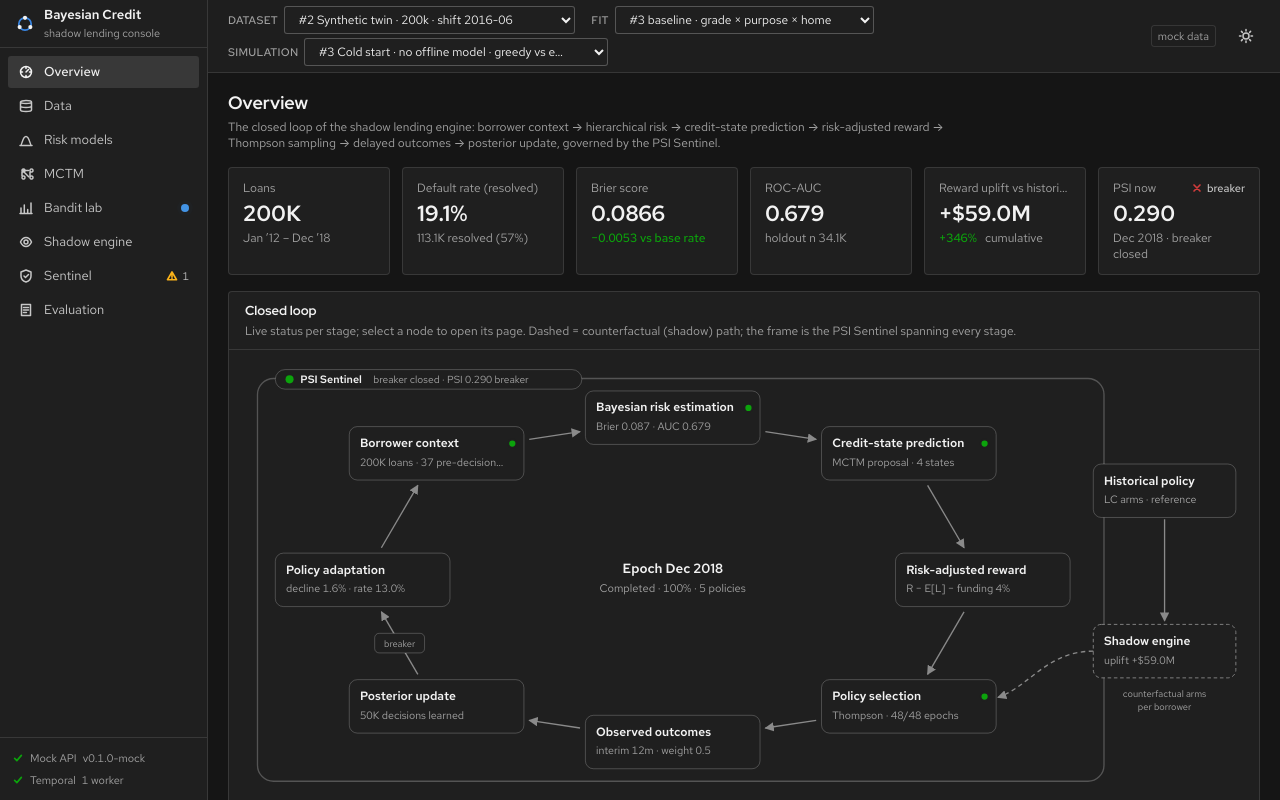
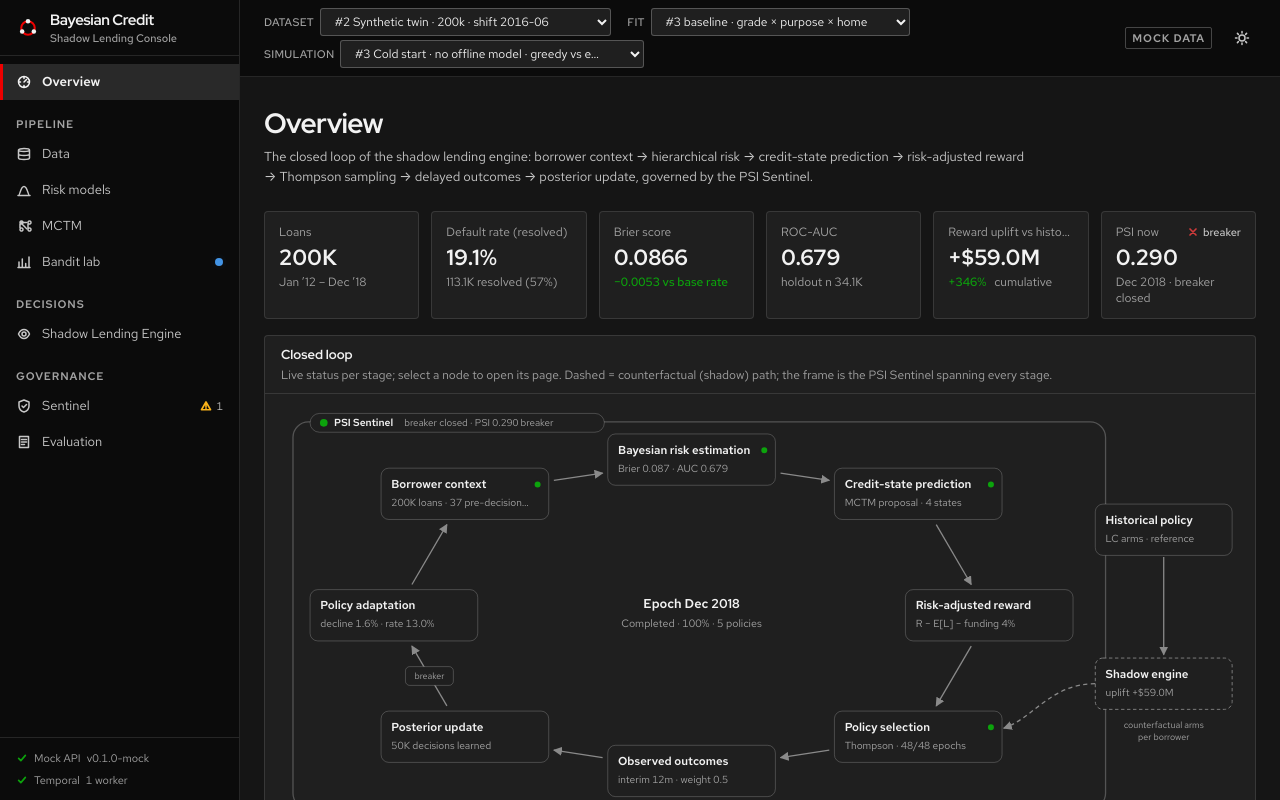
Before and after one commit to mistiusiu/bayesian-credit, a React (Vite) app in the folder frontend/: page / in a window 1280 px wide. Shown: the top 800 px of the page. Built offline with nearby package versions, Linux system fonts and the light colour scheme; a web font is replaced by a local one.

Commit message:
style(layout): Give the console a dark masthead and a Shadow Lending Console brand
Co-Authored-By: Claude Opus 5.5 <noreply@anthropic.com>

```diff
--- a/frontend/index.html
+++ b/frontend/index.html
@@ -4,8 +4,8 @@
     <meta charset="UTF-8" />
     <link rel="icon" type="image/svg+xml" href="/favicon.svg" />
     <meta name="viewport" content="width=device-width, initial-scale=1.0" />
-    <meta name="description" content="Research console for a Bayesian credit-decision shadow lending engine (Two-Stage Beta-Beta, MCTM, contextual Thompson sampling, PSI Sentinel)." />
-    <title>Bayesian Credit · shadow lending console</title>
+    <meta name="description" content="Research console for a Bayesian credit-decision Shadow Lending Engine (Two-Stage Beta-Beta, MCTM, contextual Thompson sampling, PSI Sentinel)." />
+    <title>Bayesian Credit · Shadow Lending Console</title>
     <script>
       // Dark by default; the light theme is an explicit choice stored per browser.
       try {
--- a/frontend/src/components/layout/AppShell.tsx
+++ b/frontend/src/components/layout/AppShell.tsx
@@ -8,14 +8,14 @@ import { TopBar } from './TopBar';
 export function AppShell() {
   return (
     <div className="flex min-h-screen bg-plane">
-      <a href="#main" className="sr-only rounded bg-surface px-3 py-2 focus:not-sr-only focus:fixed focus:top-2 focus:left-2 focus:z-50">
+      <a href="#main" className="sr-only rounded bg-surface px-3 py-2 font-semibold focus:not-sr-only focus:fixed focus:top-2 focus:left-2 focus:z-50">
         Skip to content
       </a>
       <SideNav />
       <div className="flex min-w-0 flex-1 flex-col">
         <TopBar />
         <ApiBanner />
-        <main id="main" tabIndex={-1} className="min-w-0 flex-1 px-5 pt-4 pb-10 focus:outline-none">
+        <main id="main" tabIndex={-1} className="min-w-0 flex-1 px-6 pt-7 pb-12 focus:outline-none">
           <Suspense fallback={<Loading label="Loading page" height={320} />}>
             <Outlet />
           </Suspense>
--- a/frontend/src/components/layout/PageHeader.tsx
+++ b/frontend/src/components/layout/PageHeader.tsx
@@ -1,11 +1,18 @@
 import type { ReactNode } from 'react';
 
-export function PageHeader({ title, description, actions }: { title: string; description: ReactNode; actions?: ReactNode }) {
+/** Page header: eyebrow kicker (with a short brand rule) · bold display title · one-paragraph description. */
+export function PageHeader({ title, description, actions, eyebrow }: { title: string; description: ReactNode; actions?: ReactNode; eyebrow?: ReactNode }) {
   return (
-    <div className="mb-4 flex flex-wrap items-end justify-between gap-3">
+    <div className="mb-6 flex flex-wrap items-end justify-between gap-3">
       <div className="min-w-0">
-        <h1 className="text-lg font-semibold text-ink">{title}</h1>
-        <p className="mt-0.5 max-w-3xl text-xs text-muted">{description}</p>
+        {eyebrow && (
+          <div className="eyebrow mb-1.5 flex items-center gap-2">
+            <span aria-hidden="true" className="h-0.5 w-5 bg-brand" />
+            {eyebrow}
+          </div>
+        )}
+        <h1 className="font-display text-[28px] leading-9 font-bold tracking-tight text-ink">{title}</h1>
+        <p className="mt-1.5 max-w-3xl text-[13px] leading-5 text-ink-2">{description}</p>
       </div>
       {actions && <div className="flex flex-wrap items-center gap-2">{actions}</div>}
     </div>
--- a/frontend/src/components/layout/RouteError.tsx
+++ b/frontend/src/components/layout/RouteError.tsx
@@ -4,10 +4,10 @@ export function RouteError() {
   const err = useRouteError();
   const msg = isRouteErrorResponse(err) ? `${err.status} ${err.statusText}` : err instanceof Error ? err.message : 'Unknown error';
   return (
-    <div role="alert" className="mx-auto mt-24 max-w-lg rounded-lg border border-line bg-surface p-6 text-center">
-      <h1 className="text-base font-semibold text-ink">Something broke while rendering this page</h1>
+    <div role="alert" className="mx-auto mt-24 max-w-lg rounded border border-line bg-surface p-6 text-center">
+      <h1 className="font-display text-lg font-bold tracking-tight text-ink">Something broke while rendering this page</h1>
       <p className="mt-2 text-xs text-muted">{msg}</p>
-      <Link to="/" className="mt-4 inline-block text-xs text-accent-strong underline">
+      <Link to="/" className="cta-link mt-4 text-[13px]">
         Back to the overview
       </Link>
     </div>
--- a/frontend/src/components/layout/SideNav.tsx
+++ b/frontend/src/components/layout/SideNav.tsx
@@ -1,3 +1,4 @@
+import { Fragment } from 'react';
 import { NavLink, useSearchParams } from 'react-router';
 import { MOCK_MODE, useActiveJobs, useHealth, useReviews } from '@/api/client';
 import type { JobKind } from '@/api/types';
@@ -6,14 +7,14 @@ import { Icon, type IconName } from '@/components/ui/Icon';
 import { cn } from '@/lib/cn';
 import { selectionSearch } from '@/lib/selection';
 
-const NAV: { to: string; label: string; icon: IconName; jobs?: JobKind[]; reviews?: boolean }[] = [
+const NAV: { to: string; label: string; icon: IconName; section?: string; jobs?: JobKind[]; reviews?: boolean }[] = [
   { to: '/', label: 'Overview', icon: 'overview' },
-  { to: '/data', label: 'Data', icon: 'data', jobs: ['ingest'] },
+  { to: '/data', label: 'Data', icon: 'data', section: 'Pipeline', jobs: ['ingest'] },
   { to: '/risk', label: 'Risk models', icon: 'risk', jobs: ['fit'] },
   { to: '/mctm', label: 'MCTM', icon: 'mctm' },
   { to: '/bandit', label: 'Bandit lab', icon: 'bandit', jobs: ['simulation'] },
-  { to: '/shadow', label: 'Shadow engine', icon: 'shadow', jobs: ['shadow_portfolio'] },
-  { to: '/sentinel', label: 'Sentinel', icon: 'sentinel', reviews: true },
+  { to: '/shadow', label: 'Shadow Lending Engine', icon: 'shadow', section: 'Decisions', jobs: ['shadow_portfolio'] },
+  { to: '/sentinel', label: 'Sentinel', icon: 'sentinel', section: 'Governance', reviews: true },
   { to: '/evaluation', label: 'Evaluation', icon: 'evaluation' },
 ];
 
@@ -25,26 +26,33 @@ export function SideNav() {
   const health = useHealth();
   const temporal = health.data?.jobs?.temporal ?? null;
   return (
-    <nav aria-label="Primary" className="sticky top-0 flex h-screen w-14 shrink-0 flex-col border-r border-line bg-surface xl:w-52">
-      <div className="flex h-12 items-center gap-2 border-b border-line px-3.5">
-        <svg width="22" height="22" viewBox="0 0 32 32" aria-hidden="true" className="shrink-0">
-          <circle cx="16" cy="16" r="9" fill="none" stroke="var(--series-1)" strokeWidth="2.5" />
+    // data-theme="dark": the nav is near-black chrome in both themes (tokens re-resolve in this subtree).
+    <nav aria-label="Primary" data-theme="dark" className="sticky top-0 flex h-screen w-14 shrink-0 flex-col border-r border-line bg-chrome xl:w-60">
+      <div className="flex h-14 items-center gap-2.5 border-b border-line px-4">
+        <svg width="24" height="24" viewBox="0 0 32 32" aria-hidden="true" className="shrink-0">
+          <circle cx="16" cy="16" r="9" fill="none" stroke="var(--brand)" strokeWidth="2.75" />
           <circle cx="16" cy="7" r="3" fill="var(--text-primary)" />
           <circle cx="23.8" cy="20.5" r="3" fill="var(--text-primary)" />
           <circle cx="8.2" cy="20.5" r="3" fill="var(--text-primary)" />
         </svg>
         <div className="hidden min-w-0 xl:block">
-          <div className="truncate text-[13px] font-semibold text-ink">Bayesian Credit</div>
-          <div className="truncate text-2xs text-muted">shadow lending console</div>
+          <div className="truncate font-display text-[15px] leading-5 font-bold tracking-tight text-ink">Bayesian Credit</div>
+          <div className="truncate text-2xs font-medium text-muted">Shadow Lending Console</div>
         </div>
       </div>
-      <ul className="flex-1 space-y-0.5 overflow-y-auto p-2">
+      <ul className="flex-1 overflow-y-auto py-2">
         {NAV.map((item) => {
           const running = item.jobs ? jobs.filter((j) => item.jobs?.includes(j.kind)).length : 0;
           const reviews = item.reviews ? pending : 0;
           const status = reviews ? `${reviews} pending review${reviews > 1 ? 's' : ''}` : running ? `${running} running job${running > 1 ? 's' : ''}` : '';
           return (
-            <li key={item.to}>
+            <Fragment key={item.to}>
+              {item.section && (
+                <li aria-hidden="true" className="mx-3 mt-3 mb-1 border-t border-line pt-3 xl:mx-4 xl:border-0 xl:pt-1">
+                  <span className="eyebrow hidden xl:block">{item.section}</span>
+                </li>
+              )}
+              <li>
                 <NavLink
                   to={{ pathname: item.to, search }}
                   end={item.to === '/'}
@@ -52,25 +60,27 @@ export function SideNav() {
                   aria-label={status ? `${item.label} (${status})` : undefined}
                   className={({ isActive }) =>
                     cn(
-                    'relative flex h-8 items-center gap-2.5 rounded-md px-2.5 text-[13px] transition-colors',
-                    isActive ? 'bg-surface-3 font-medium text-ink' : 'text-ink-2 hover:bg-surface-2 hover:text-ink',
+                      'relative flex h-9 items-center gap-2.5 px-5 text-[13px] transition-colors xl:px-4',
+                      'before:absolute before:inset-y-0 before:left-0 before:w-[3px]',
+                      isActive ? 'bg-surface-2 font-semibold text-ink before:bg-brand' : 'text-ink-2 hover:bg-surface-1 hover:text-ink hover:before:bg-line-strong',
                     )
                   }
                 >
                   <Icon name={item.icon} size={16} className="shrink-0" />
                   <span className="hidden flex-1 truncate xl:inline">{item.label}</span>
                   {(running > 0 || reviews > 0) && (
-                  <span className="absolute top-1.5 right-1.5 inline-flex items-center gap-1 xl:static" title={status}>
+                    <span className="absolute top-1.5 right-2 inline-flex items-center gap-1 xl:static" title={status}>
                       <StatusGlyph tone={reviews ? 'warning' : 'info'} pulse={!reviews} />
                       {reviews > 0 && <span className="num hidden text-2xs text-ink-2 xl:inline">{reviews}</span>}
                     </span>
                   )}
                 </NavLink>
               </li>
+            </Fragment>
           );
         })}
       </ul>
-      <div className="border-t border-line p-3 text-2xs text-muted">
+      <div className="border-t border-line px-4 py-3 text-2xs text-muted">
         <div className="flex items-center gap-1.5" title={MOCK_MODE ? 'Serving seeded mock data in the browser' : 'Talking to the Django API via /api'}>
           <StatusGlyph tone={health.isError ? 'critical' : health.data ? 'good' : 'neutral'} />
           <span className="hidden xl:inline">{MOCK_MODE ? 'Mock API' : 'Live API'}</span>
--- a/frontend/src/components/layout/TopBar.tsx
+++ b/frontend/src/components/layout/TopBar.tsx
@@ -36,15 +36,16 @@ export function TopBar() {
   const sel = useSelection();
   const { theme, toggle } = useTheme();
   return (
-    <header className="sticky top-0 z-30 flex min-h-12 items-center gap-4 border-b border-line bg-surface/95 px-5 py-1.5 backdrop-blur">
+    // Masthead: near-black chrome in both themes (dark token scope), like the side nav.
+    <header data-theme="dark" className="sticky top-0 z-30 flex min-h-14 items-center gap-4 border-b border-line bg-chrome px-6 py-2">
       <div className="flex min-w-0 flex-1 flex-wrap items-center gap-x-4 gap-y-1">
         <Selector label="Dataset" value={sel.datasetId} options={sel.datasets.map((d) => ({ id: d.id, label: `#${d.id} ${d.name}${suffix(d.status)}` }))} onChange={sel.setDataset} />
         <Selector label="Fit" value={sel.fitId} options={sel.fits.map((f) => ({ id: f.id, label: `#${f.id} ${f.name}${suffix(f.status)}` }))} onChange={sel.setFit} />
         <Selector label="Simulation" value={sel.simId} options={sel.sims.map((s) => ({ id: s.id, label: `#${s.id} ${s.name}${suffix(s.status)}` }))} onChange={sel.setSim} />
       </div>
       {MOCK_MODE && (
-        <span className="hidden rounded border border-line px-1.5 py-0.5 text-2xs text-muted lg:inline" title="VITE_API_MOCK=1: data are seeded fixtures generated in the browser">
-          mock data
+        <span className="eyebrow hidden rounded-sm border border-line-strong px-1.5 py-0.5 lg:inline" title="VITE_API_MOCK=1: data are seeded fixtures generated in the browser">
+          Mock data
         </span>
       )}
       <button
@@ -52,7 +53,7 @@ export function TopBar() {
         onClick={toggle}
         aria-label={theme === 'dark' ? 'Switch to light theme' : 'Switch to dark theme'}
         title={theme === 'dark' ? 'Light theme' : 'Dark theme'}
-        className="rounded-md p-1.5 text-ink-2 hover:bg-surface-2 hover:text-ink"
+        className="rounded p-1.5 text-ink-2 hover:bg-surface-2 hover:text-ink"
       >
         <Icon name={theme === 'dark' ? 'sun' : 'moon'} size={16} />
       </button>
```
Also changed, not shown: frontend/public/favicon.svg. Lines whose indentation alone changed are shown as unchanged.
